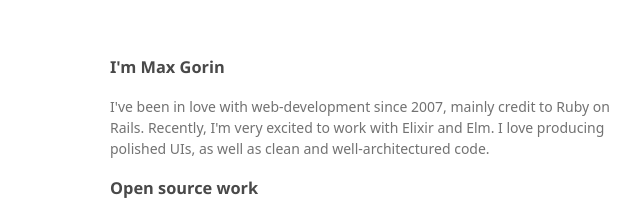
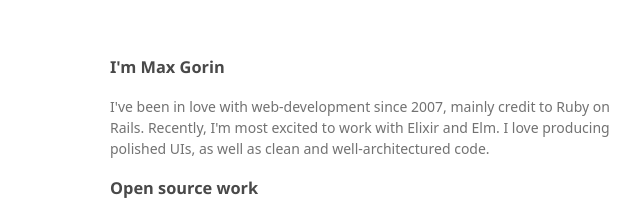
Before and after one commit to mxgrn/mxgrn.github.io, a plain HTML site: page index.html in a window 1280 px wide. Shown: the top 214 px of the page, 460-1100 px from the left. Drawn offline with Linux system fonts and the light colour scheme; a web font is replaced by a local one.

Commit message:
Update index.html

```diff
--- a/index.html
+++ b/index.html
@@ -26,7 +26,7 @@
         <h3>
 <a id="im-max-gorin" class="anchor" href="#im-max-gorin" aria-hidden="true"><span aria-hidden="true" class="octicon octicon-link"></span></a>I'm Max Gorin</h3>
 
-<p>I've been in love with web-development since 2007, mainly credit to Ruby on Rails. Recently, I'm very excited to work with Elixir and Elm. I love producing polished UIs, as well as clean and well-architectured code.</p>
+<p>I've been in love with web-development since 2007, mainly credit to Ruby on Rails. Recently, I'm most excited to work with Elixir and Elm. I love producing polished UIs, as well as clean and well-architectured code.</p>
 
 <h3>
 <a id="open-source-work" class="anchor" href="#open-source-work" aria-hidden="true"><span aria-hidden="true" class="octicon octicon-link"></span></a>Open source work</h3>
```
